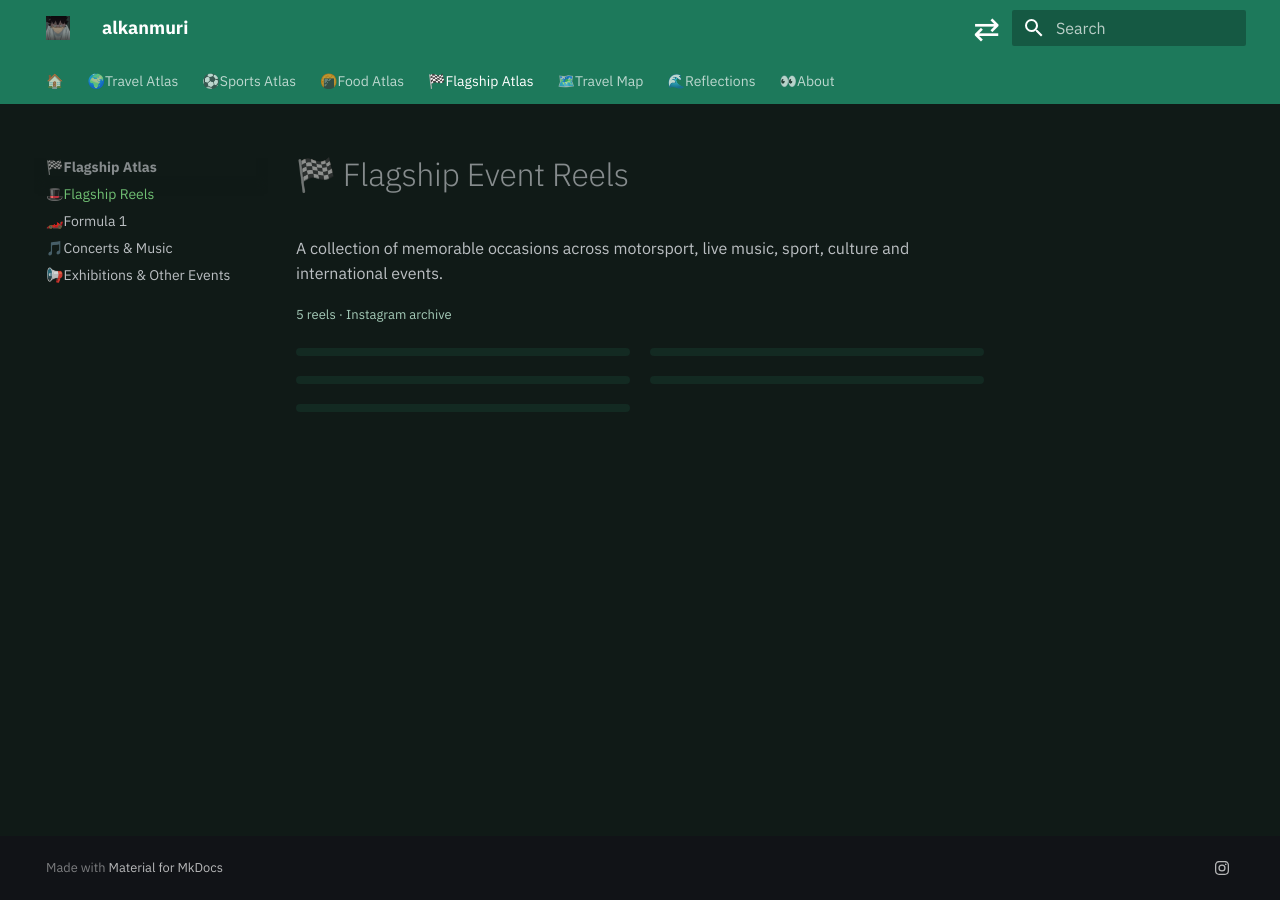
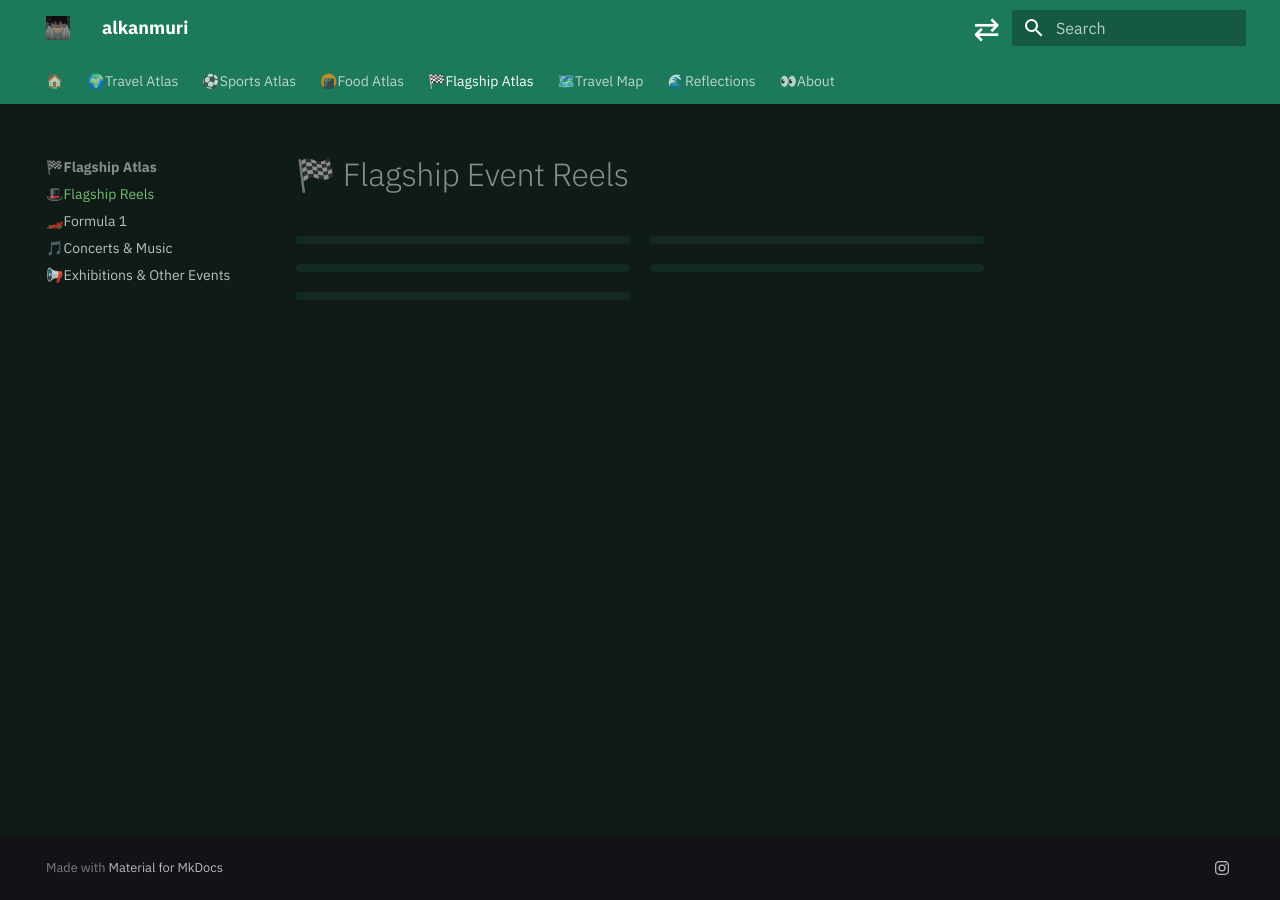
Before and after one commit to alvvvli/alvin-beyond, an MkDocs documentation site: the page built from docs/events/freels.md, in a window 1280 px wide. Built offline with MkDocs 1.6.1 and Material for MkDocs 9.7.7, drawn with Linux system fonts in a browser that asks for light colours; a script that is not in the unit is left out; comment, search, counter and statistics services are not loaded.

Commit message:
Update freels.md

```diff
--- a/docs/events/freels.md
+++ b/docs/events/freels.md
@@ -1,11 +1,5 @@
 
 # 🏁 Flagship Event Reels
-
-A collection of memorable occasions across motorsport, live music, sport, culture and international events.
-
-<div class="reels-header">
-  <span>5 reels · Instagram archive</span>
-</div>
 
 <div class="reels-gallery">
 
```
